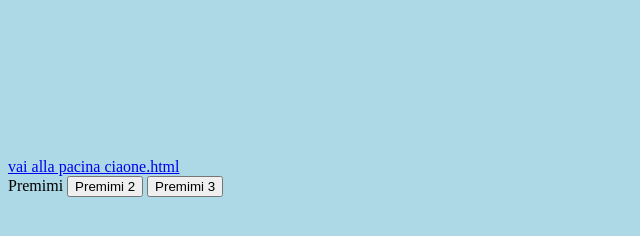
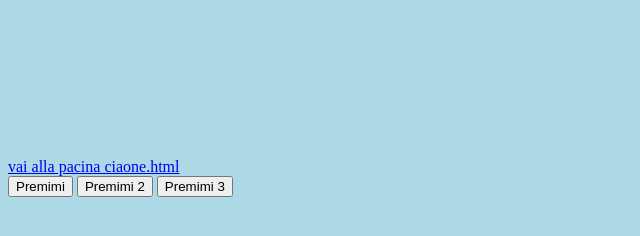
Before and after one commit to CantoniRicardoFigc/la_mia, a plain HTML site: page index.html in a window 1280 px wide. Shown: the whole page, without its empty margins (0-640 px from the left). Drawn offline with Linux system fonts and the light colour scheme.

Commit message:
versione spirale 2.0

```diff
--- a/index.html
+++ b/index.html
@@ -15,7 +15,7 @@
   <br>
   <a href="ciaone.html">vai alla pacina ciaone.html</a>
   <br>
-  <id = "ciao" button onclick="buttonFunction()">Premimi</button>
+  <button onclick="buttonFunction()">Premimi</button>
   <button onclick="button2Function()">Premimi 2</button>
   <button onclick="button3Function()">Premimi 3</button>
 
--- a/scriptciaone.js
+++ b/scriptciaone.js
@@ -125,5 +125,4 @@ function buttonSpirale() {
         ctx.fillRect(100,i, 10, 10)
     }
 
-
 }
```
